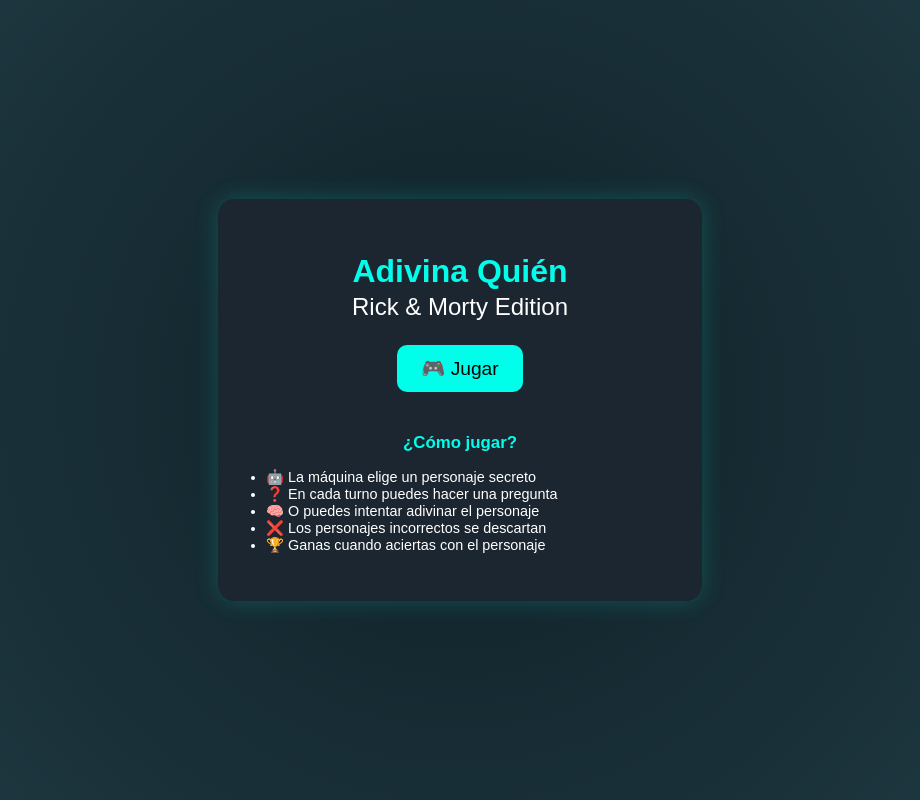
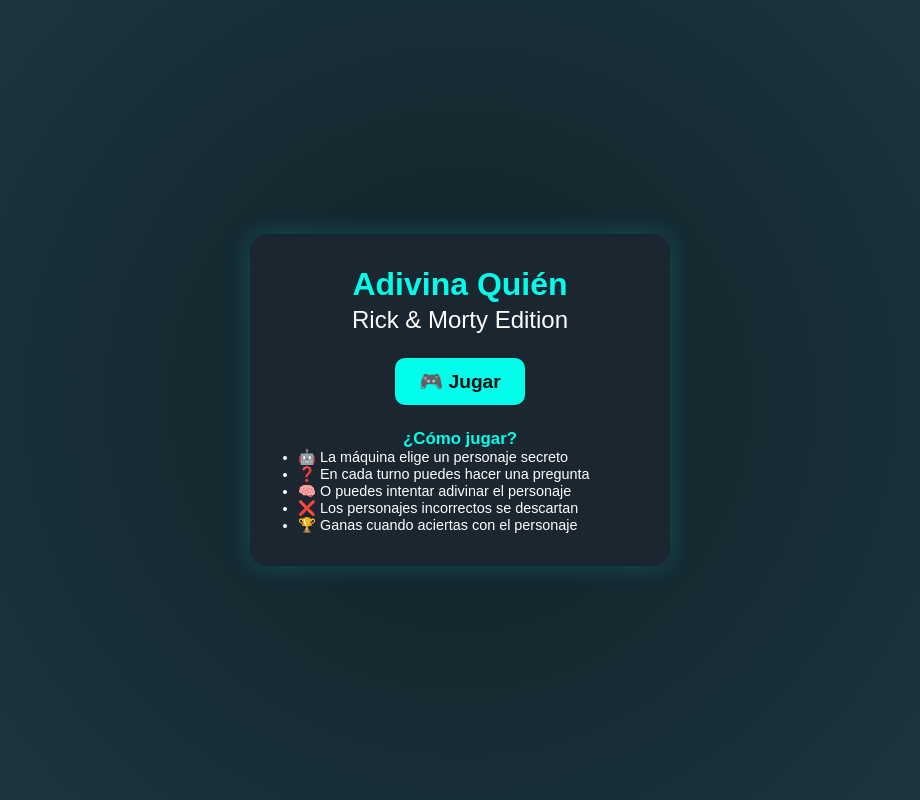
Before and after one commit to Vacuumgentleman/rick-morty-adivina-quien, a Vue app in the folder ram-api/: page / in a window 1280 px wide. Shown: the whole page, without its empty margins (180-1100 px from the left). Built offline with nearby package versions, Linux system fonts and the light colour scheme.

Commit message:
Add global game theme styles
Introduced consistent color palette, typography and interactive styles for a polished UI.

```diff
--- a/ram-api/src/assets/styles.css
+++ b/ram-api/src/assets/styles.css
@@ -1,5 +1,46 @@
+/* BASE */
+* {
+  margin: 0;
+  padding: 0;
+  box-sizing: border-box;
+}
+
 body {
-  margin: 0;
-  font-family: Arial, Helvetica, sans-serif;
-  background: linear-gradient(135deg, #0f2027, #203a43, #2c5364);
+  font-family: "Poppins", sans-serif;
+  background: #0d1117;
+  color: #f0f0f0;
 }
+
+/* CARD */
+.card {
+  background: #1f2833;
+  border-radius: 12px;
+  box-shadow: 0 8px 12px rgba(0, 0, 0, 0.25);
+  transition: transform 0.25s, opacity 0.3s;
+}
+
+.card:hover {
+  transform: scale(1.04);
+}
+
+/* BUTTONS */
+button, .btn {
+  background: #45a29e;
+  color: #0b0c10;
+  font-weight: bold;
+  border: none;
+  border-radius: 10px;
+  padding: 0.75rem 1.2rem;
+  cursor: pointer;
+  transition: background 0.2s;
+}
+
+button:hover, .btn:hover {
+  background: #66fcf1;
+}
+
+/* SMALL TEXT */
+small {
+  font-size: 0.85rem;
+  color: #c5c6c7;
+}
```
